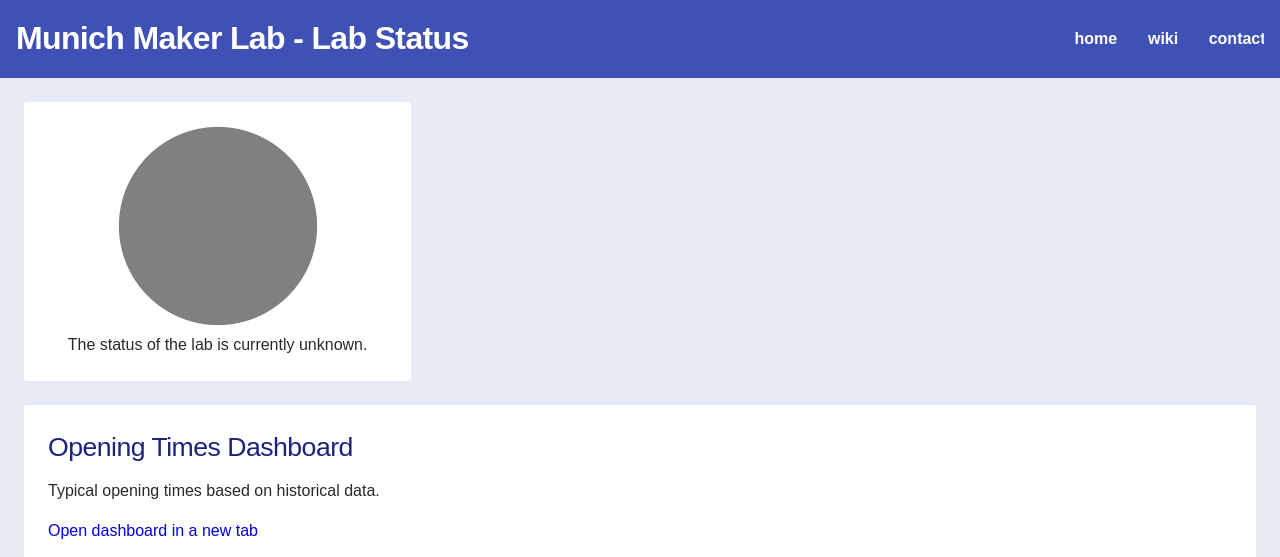
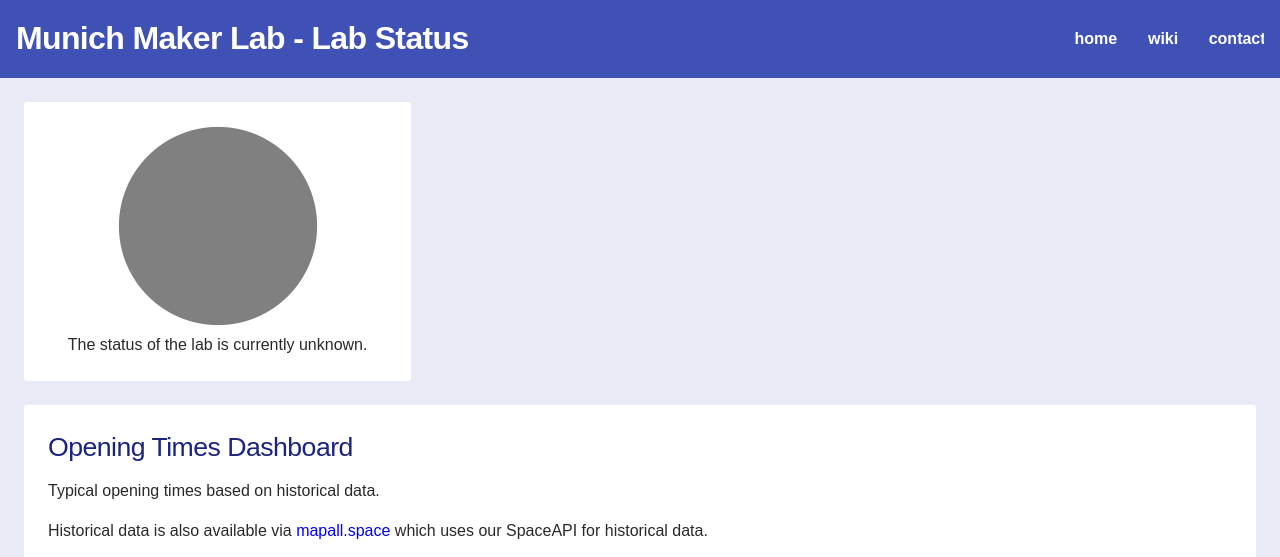
Before and after one commit to munichmakerlab/spacestatus, a Flask app: page / in a window 1280 px wide. Shown: the top 557 px of the page. Run offline with Flask 3, Linux system fonts and the light colour scheme; data that the repository does not hold is empty.

Commit message:
Update Docker workflow and enhance dashboard links for historical data

```diff
--- a/templates/index.html
+++ b/templates/index.html
@@ -34,11 +34,16 @@
                     <h2>Opening Times Dashboard</h2>
                     <p class="dashboard-description">Typical opening times based on historical data.</p>
                     <p class="dashboard-link">
-                        <a href="https://monitoring.munichmakerlab.de/public-dashboards/6ce9eabaea5141a3b4fa1aaad98e45b9" target="_blank" rel="noopener noreferrer">Open dashboard in a new tab</a>
+                        Historical data is also available via
+                        <a href="https://mapall.space/heatmap/show.php?id=Munich+Maker+Lab" target="_blank" rel="noopener noreferrer">mapall.space</a>
+                        which uses our SpaceAPI for historical data.
+                    </p>
+                    <p class="dashboard-link">
+                        <a href="https://monitoring.munichmakerlab.de/public-dashboards/6ce9eabaea5141a3b4fa1aaad98e45b9?from=now-30d&to=now" target="_blank" rel="noopener noreferrer">Open dashboard in a new tab</a>
                     </p>
                     <iframe
                         class="dashboard-frame"
-                        src="https://monitoring.munichmakerlab.de/public-dashboards/6ce9eabaea5141a3b4fa1aaad98e45b9"
+                        src="https://monitoring.munichmakerlab.de/public-dashboards/6ce9eabaea5141a3b4fa1aaad98e45b9?from=now-30d&to=now"
                         title="Munich Maker Lab Grafana Dashboard"
                         loading="eager"
                         referrerpolicy="no-referrer"
```
Also changed, not shown: .github/workflows/docker-build-push.yml.
